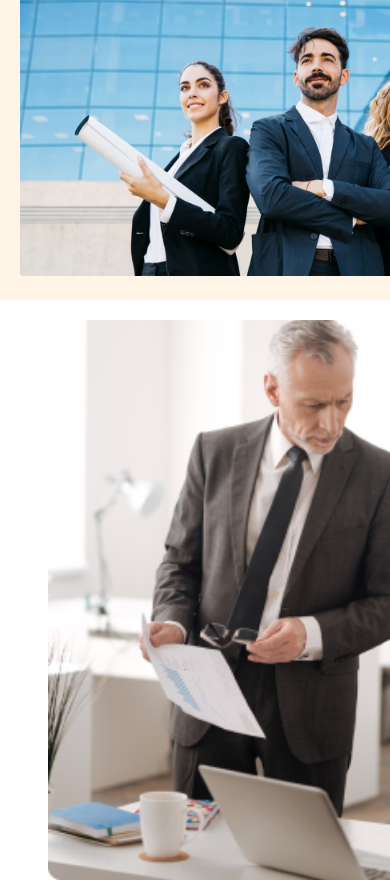
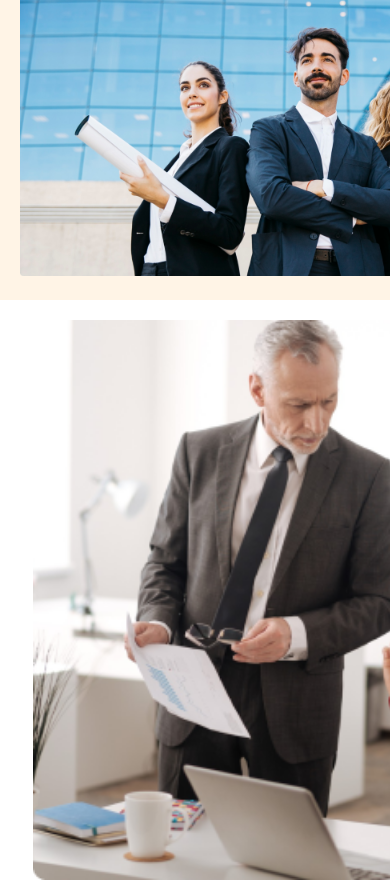
Before and after one commit to Shatab99/g3-website, a plain HTML site: page index.html in a window 390 px wide. Shown: the part 745-1627 px from the top of the page. Drawn offline with nearby package versions, Linux system fonts and the light colour scheme.

Commit message:
For test

```diff
--- a/assets/style-mob.css
+++ b/assets/style-mob.css
@@ -14,13 +14,19 @@
          flex-direction: column;
      }
      /*main section  */
-    .team{
+
+   main{
+    max-width: 576px;
+   }
+
+
+     .team{
      flex-direction: column;
      width: 576px;
     }
    .team-img{
      grid-template-columns: 1fr;
-     margin-left: 280px;
+     margin-left: 250px;
 
    }
 
```
